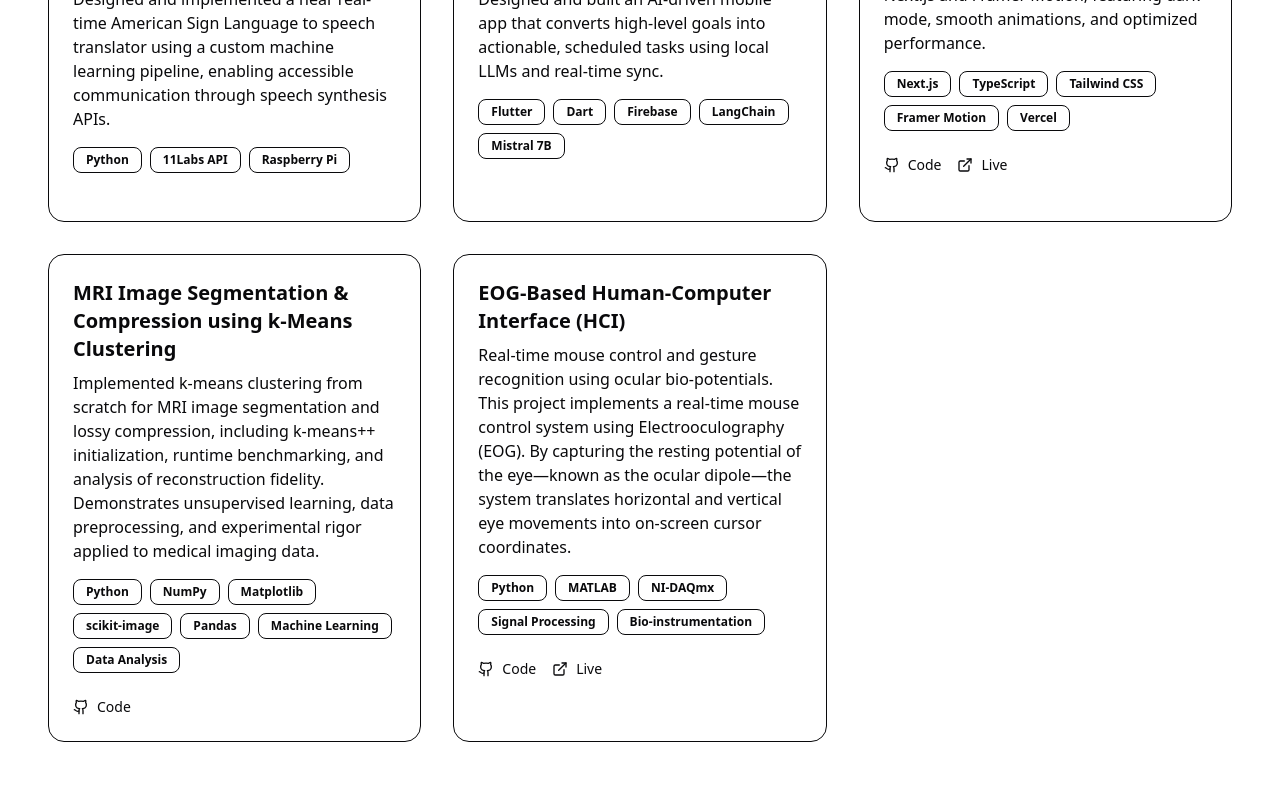
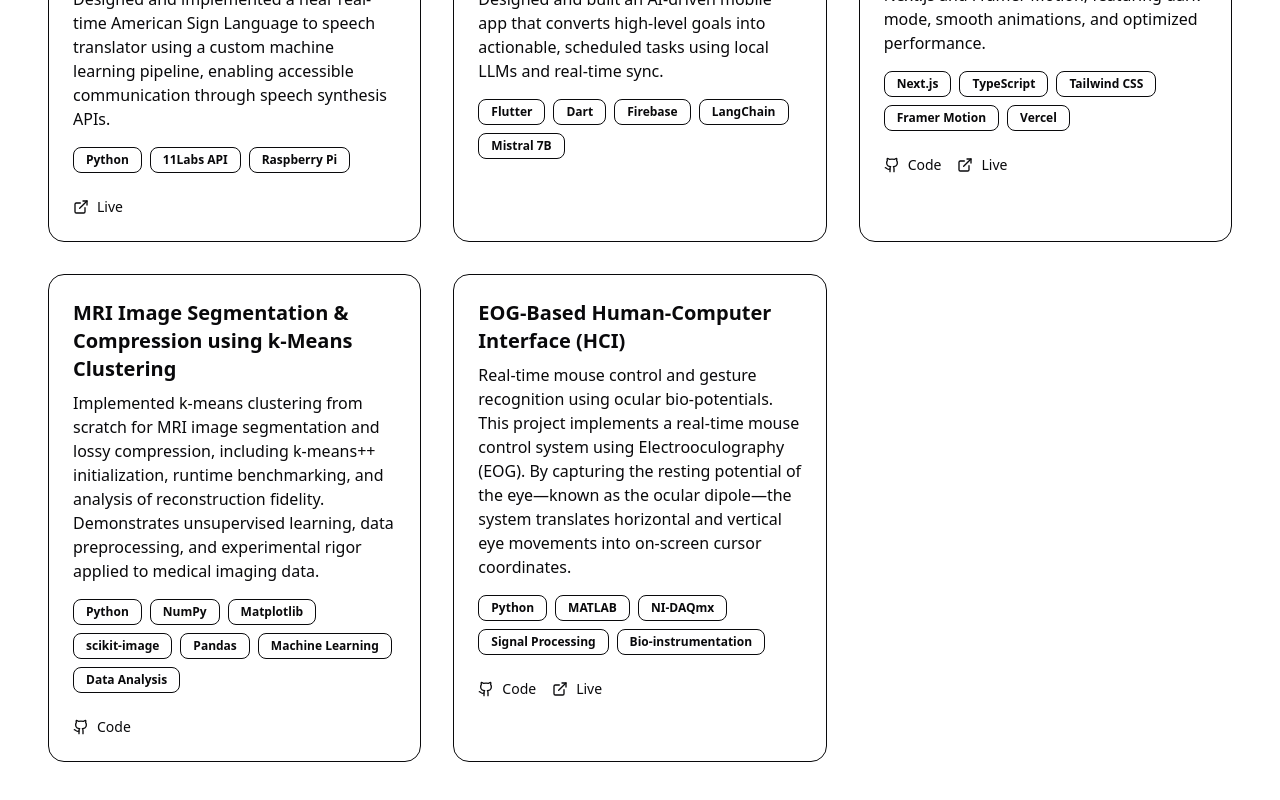
Before and after one commit to hritheekkachinnakonda/portfolio-next, a Next.js app: page / in a window 1280 px wide. Shown: the part 897-1697 px from the top of the page. Built offline with nearby package versions, Linux system fonts and the light colour scheme.

Commit message:
youtube links

```diff
--- a/data/projects.ts
+++ b/data/projects.ts
@@ -17,6 +17,7 @@ export const projects: Project[] = [
             "11Labs API",
             "Raspberry Pi",
         ],
+        demo: "https://youtube.com/shorts/UBJVDw3tnw8?feature=share",
         // \report: "",
     },
     {
@@ -74,6 +75,6 @@ export const projects: Project[] = [
             "Bio-instrumentation"
         ],
         github: "https://github.com/hritheekkachinnakonda/EOG-Based-Human-Computer-Interface.git",
-        demo: "https://hub.bids.mybinder.org/user/hritheekkachinn-and-compression-mnwmqo2t/notebooks/notebooks/demo.ipynb",
+        demo: "https://youtu.be/tbC4gFUQ5EA",
     }
 ];
```
